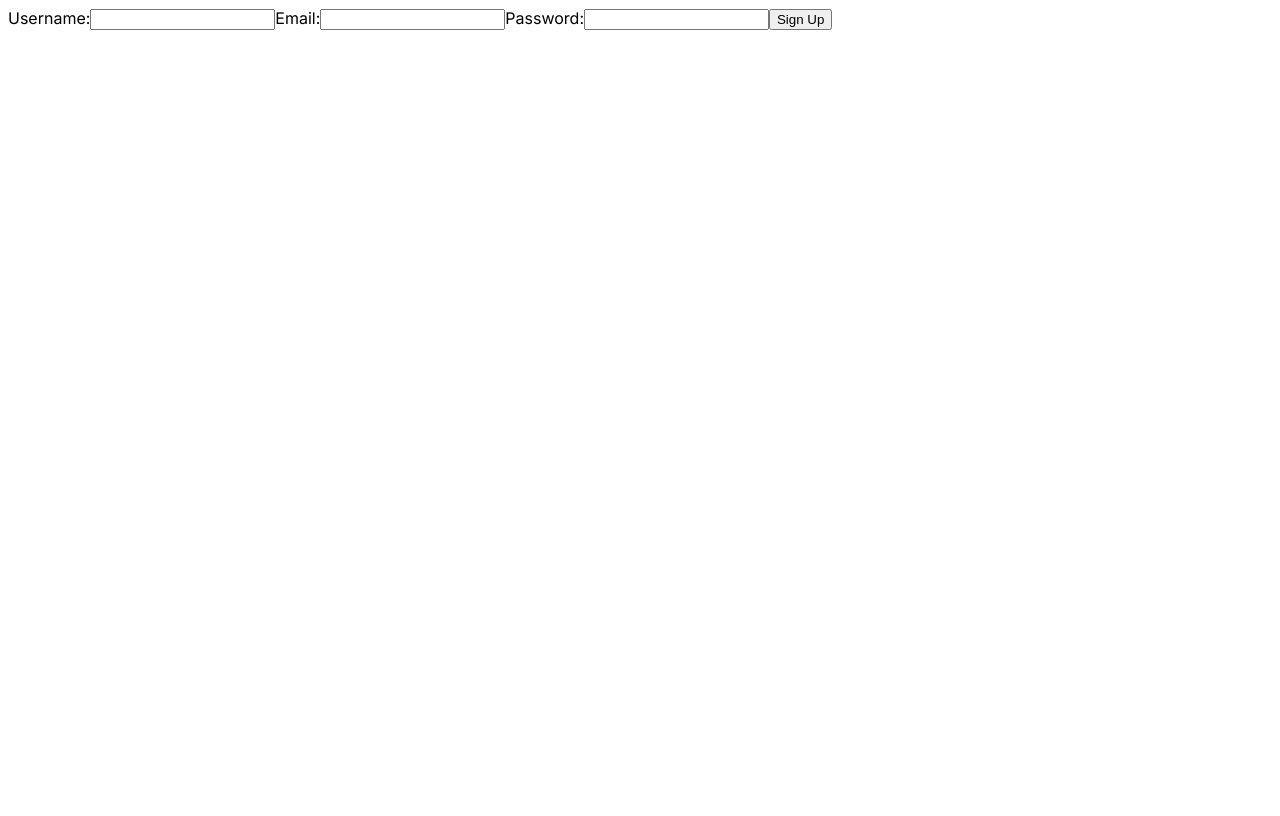
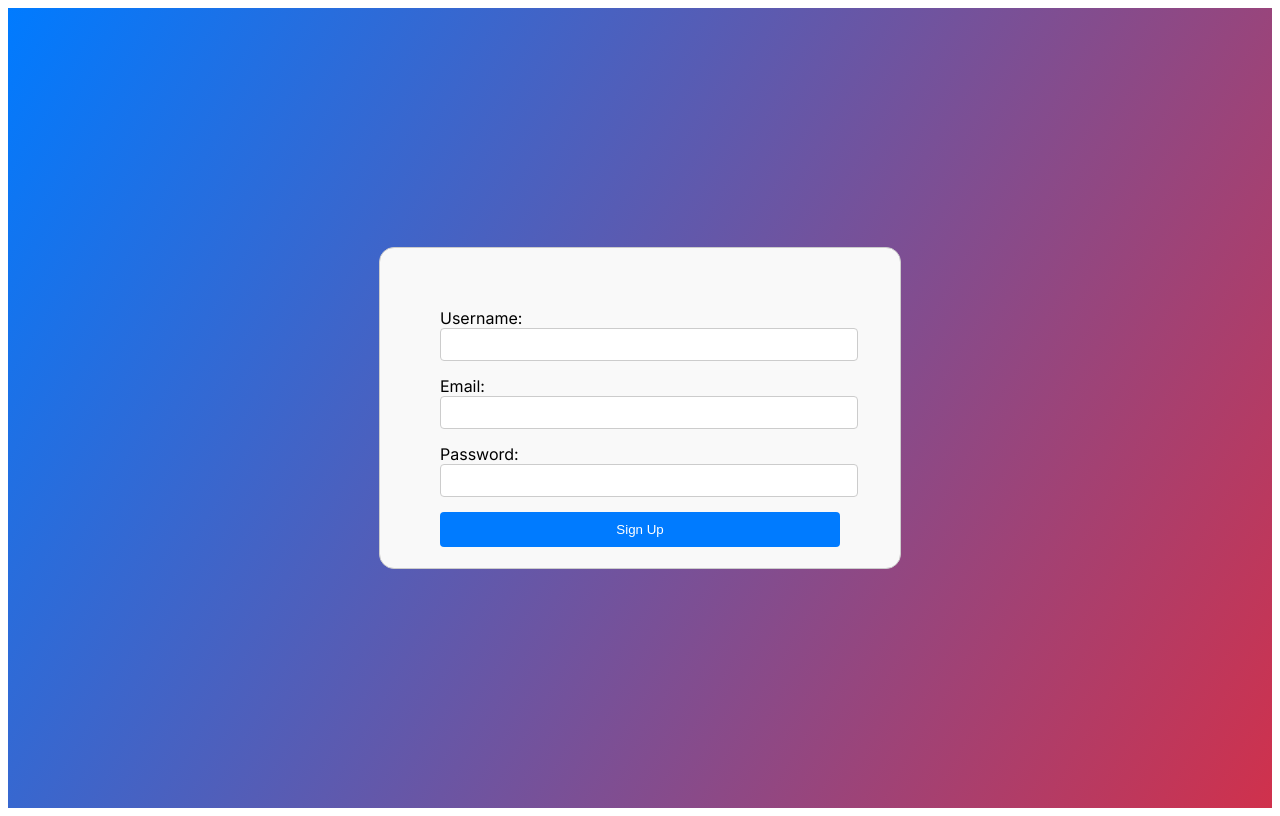
Before and after one commit to ashar-py/dashboard-lms, a Next.js app: page /signup in a window 1280 px wide. Built offline with nearby package versions, Linux system fonts and the light colour scheme.

Commit message:
ui changed

```diff
--- a/src/components/SignupForm.js
+++ b/src/components/SignupForm.js
@@ -1,6 +1,8 @@
+// SignupForm.js
 "use client";
 import React, { useState } from 'react';
 import axios from 'axios';
+import styles from "@/ui/signup/signup.module.css";
 
 const SignupForm = () => {
   const [formData, setFormData] = useState({
@@ -28,21 +30,23 @@ const SignupForm = () => {
   };
 
   return (
-    <form onSubmit={handleSubmit}>
-      <label>
+    <div className={styles.container}> {/* Apply container style */}
+      <form className={styles.form} onSubmit={handleSubmit}> {/* Apply form style */}
+        <label className={styles.label}>
           Username:
-        <input type="text" name="username" value={formData.username} onChange={handleChange} />
+          <input className={styles.input} type="text" name="username" value={formData.username} onChange={handleChange} />
         </label>
-      <label>
+        <label className={styles.label}>
           Email:
-        <input type="email" name="email" value={formData.email} onChange={handleChange} />
+          <input className={styles.input} type="email" name="email" value={formData.email} onChange={handleChange} />
         </label>
-      <label>
+        <label className={styles.label}>
           Password:
-        <input type="password" name="password" value={formData.password} onChange={handleChange} />
+          <input className={styles.input} type="password" name="password" value={formData.password} onChange={handleChange} />
         </label>
-      <button type="submit">Sign Up</button>
+        <button className={styles.button} type="submit">Sign Up</button> {/* Apply button style */}
       </form>
+    </div>
   );
 };
 
--- /dev/null
+++ b/src/ui/forgotpassword/forgot.module.css
@@ -0,0 +1,56 @@
+/* forgot.module.css */
+
+.container {
+    /* max-width: fit-content; */
+    width: 100%;
+    margin: 0 auto;
+    padding: 20px;
+    border: 1px solid #ccc;
+    border-radius: 5px;
+    background-color: #f9f9f9;
+    color: white;
+    background: linear-gradient(120deg, #007bff, #d0314c);
+    display: flex;
+    flex-direction: column;
+    align-items: center;
+    justify-content: center;
+    height: 100vh;
+  }
+
+  .title {
+    font-size: 24px;
+    margin-bottom: 20px;
+  }
+
+  .form {
+    display: flex;
+    flex-direction: column;
+  }
+
+  .label {
+    margin-bottom: 10px;
+  }
+
+  .input {
+    padding: 8px;
+    margin-bottom: 15px;
+    border: 1px solid #ccc;
+    border-radius: 4px;
+  }
+
+  .button {
+    padding: 10px 15px;
+    background-color: #007bff;
+    color: #fff;
+    border: none;
+    border-radius: 4px;
+    cursor: pointer;
+  }
+
+  .button:hover {
+    background-color: #0056b3;
+  }
+
+  .message {
+    margin-top: 15px;
+  }
--- /dev/null
+++ b/src/ui/signup/signup.module.css
@@ -0,0 +1,44 @@
+/* signup.module.css */
+
+.container {
+    display: flex;
+    justify-content: center;
+    align-items: center;
+    height: 100vh;
+    background: linear-gradient(120deg, #007bff, #d0314c);
+  }
+
+  .form {
+    width: 400px;
+    height: 200px;
+    padding: 60px;
+    border: 1px solid #ccc;
+    border-radius: 15px;
+    background-color: #f9f9f9;
+  }
+
+  .label {
+    margin-bottom: 10px;
+  }
+
+  .input {
+    width: 100%;
+    padding: 8px;
+    margin-bottom: 15px;
+    border: 1px solid #ccc;
+    border-radius: 4px;
+  }
+
+  .button {
+    width: 100%;
+    padding: 10px 15px;
+    background-color: #007bff;
+    color: #fff;
+    border: none;
+    border-radius: 4px;
+    cursor: pointer;
+  }
+
+  .button:hover {
+    background-color: #0056b3;
+  }
```
Also changed, not shown: src/components/ForgotPasswordForm.js (+9 -7 lines). Lines whose indentation alone changed are shown as unchanged.
